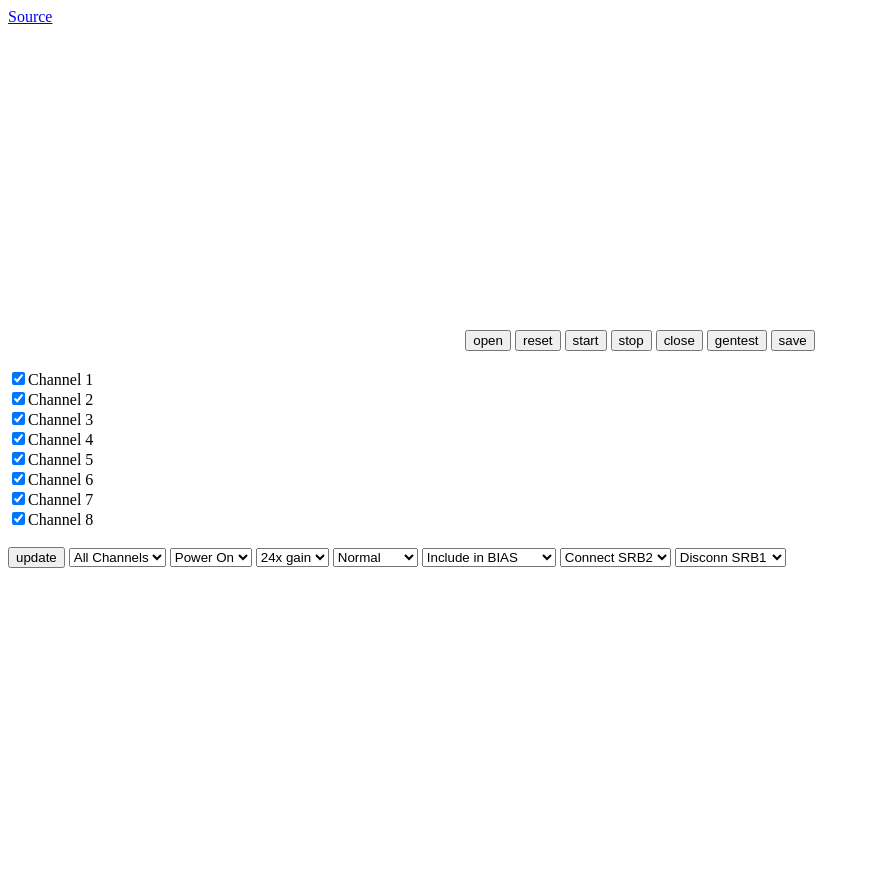
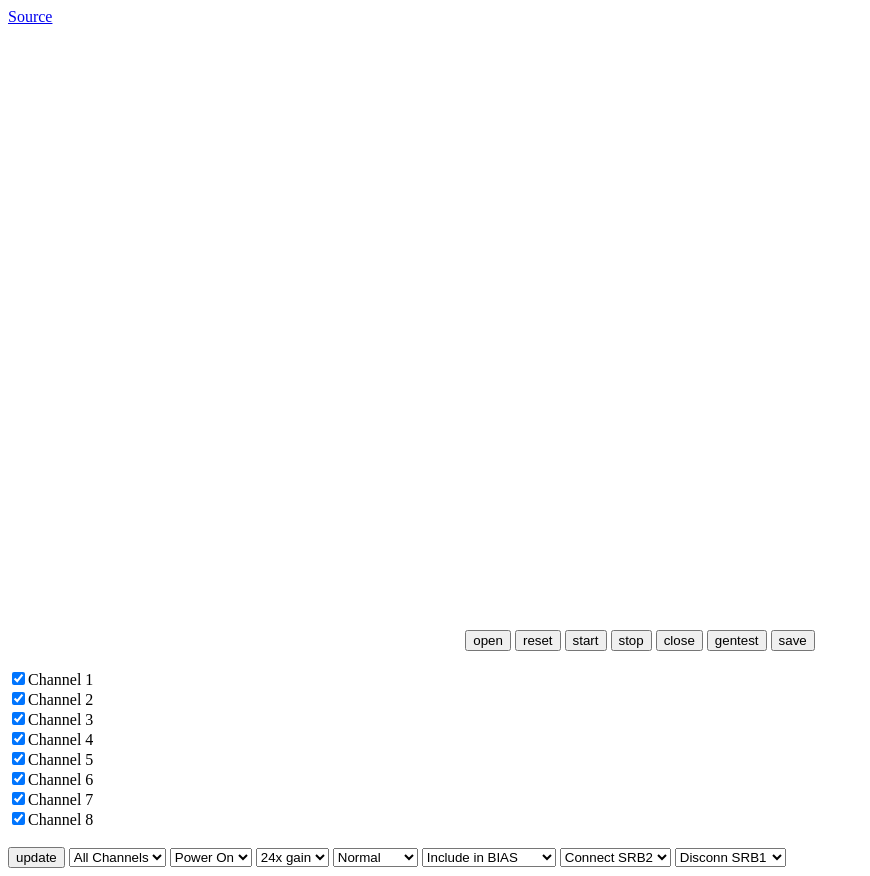
Before and after one commit to kevinjos/eeg-web-server, a plain HTML site: page static/index.html in a window 1280 px wide. Shown: the whole page, without its empty margins (0-870 px from the left). Before the commit the page ends 800 px from the top, so only its background shows below. Drawn offline with nearby package versions, Linux system fonts and the light colour scheme.

Commit message:
Made the canvas bigger

```diff
--- a/static/index.html
+++ b/static/index.html
@@ -55,7 +55,7 @@
 	<body>
 		<A href="https://github.com/kevinjos/openbci-golang-server">Source</A><br>
 
-		<canvas id="canvas" width="400" height="300"> </canvas>
+		<canvas id="canvas" width="800" height="600"> </canvas>
 
 		<div id="streamcommands" align="center">
 			<input type="button" value="open" href="http://{{$}}/open">
```
